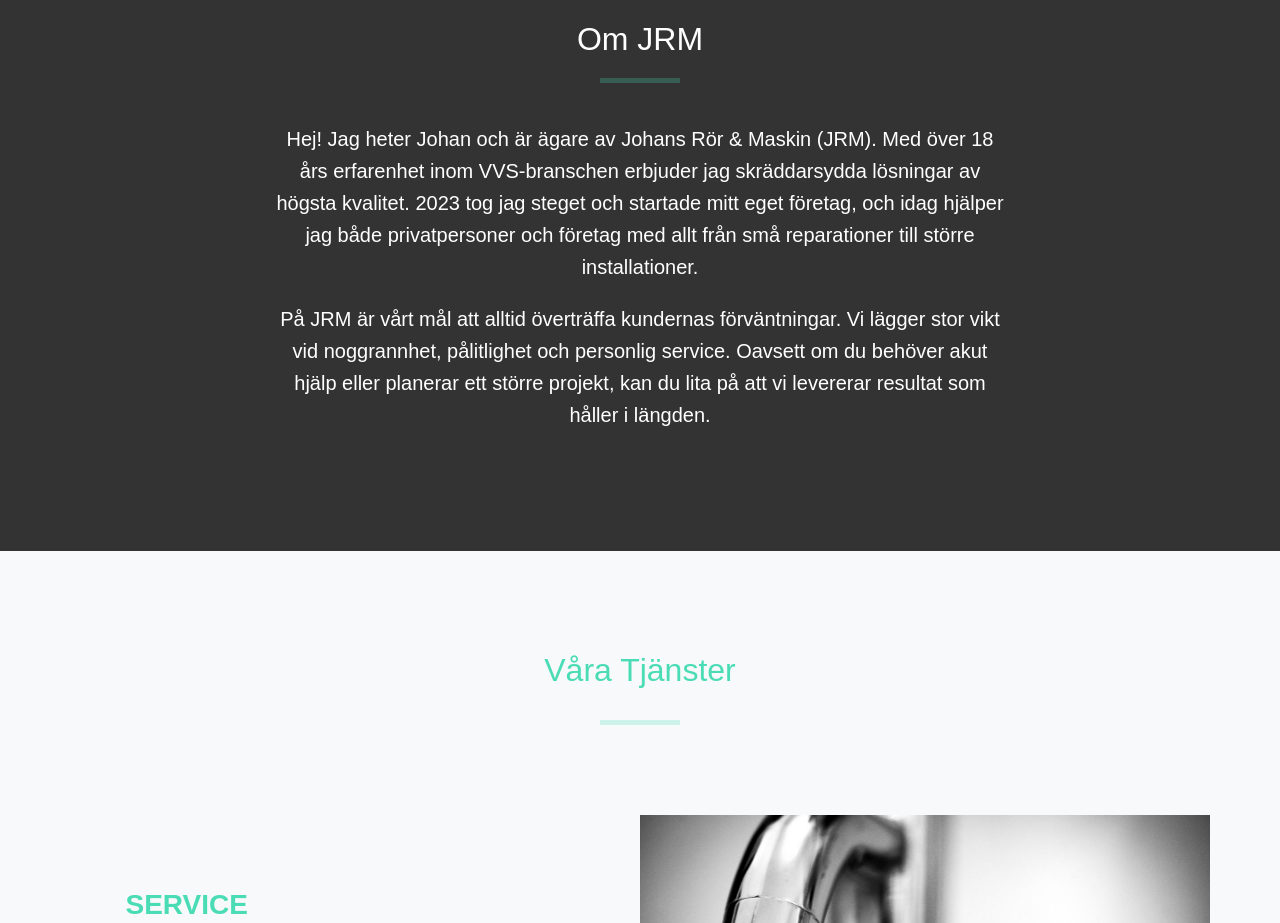
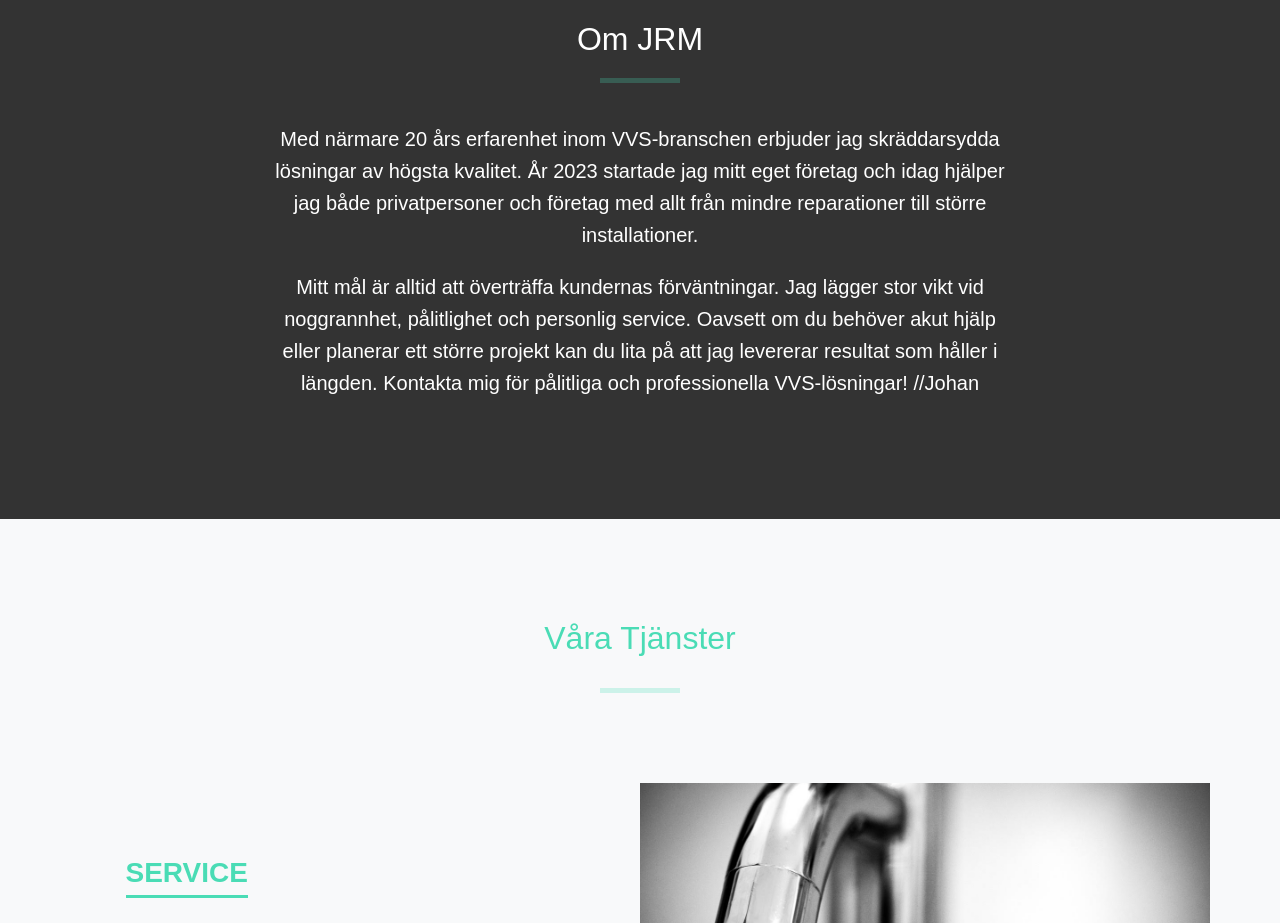
Before and after one commit to zphinxify/zphinxify.github.io, a plain HTML site: page index.html in a window 1280 px wide. Shown: the part 880-1803 px from the top of the page. Drawn offline with nearby package versions, Linux system fonts and the light colour scheme.

Commit message:
Change about text

```diff
--- a/index.html
+++ b/index.html
@@ -98,10 +98,10 @@
                     <hr>
 
                     <p class="lead">
-                        Hej! Jag heter Johan och är ägare av Johans Rör & Maskin (JRM). Med över 18 års erfarenhet inom VVS-branschen erbjuder jag skräddarsydda lösningar av högsta kvalitet. 2023 tog jag steget och startade mitt eget företag, och idag hjälper jag både privatpersoner och företag med allt från små reparationer till större installationer.
+                        Med närmare 20 års erfarenhet inom VVS-branschen erbjuder jag skräddarsydda lösningar av högsta kvalitet. År 2023 startade jag mitt eget företag och idag hjälper jag både privatpersoner och företag med allt från mindre reparationer till större installationer.
                     </p>
                     <p class="lead">
-                        På JRM är vårt mål att alltid överträffa kundernas förväntningar. Vi lägger stor vikt vid noggrannhet, pålitlighet och personlig service. Oavsett om du behöver akut hjälp eller planerar ett större projekt, kan du lita på att vi levererar resultat som håller i längden.
+                        Mitt mål är alltid att överträffa kundernas förväntningar. Jag lägger stor vikt vid noggrannhet, pålitlighet och personlig service. Oavsett om du behöver akut hjälp eller planerar ett större projekt kan du lita på att jag levererar resultat som håller i längden. Kontakta mig för pålitliga och professionella VVS-lösningar! //Johan
                     </p>
                 </div>
             </div>
@@ -124,18 +124,6 @@
                 <div class="col-md-6 service-text-container">
                     <div class="service-text">
                         <h3>SERVICE</h3>
-                        <!-- <p>Vi erbjuder snabb och pålitlig VVS-service för ditt hem eller företag. Oavsett om det handlar om läckande kranar, avloppsproblem eller andra akuta situationer, står vi redo att hjälpa till med vår expertis och högkvalitativa arbete.</p>
-                        <p>Våra tjänster inkluderar:</p>
-                        <ul>
-                            <li>Byte av blandare och kranar</li>
-                            <li>Reparation av läckage</li>
-                            <li>Rensning av avlopp</li>
-                            <li>Felsökning och åtgärd</li>
-                            <li>Underhåll av värmesystem</li>
-                        </ul>
-                        <p>Vi säkerställer alltid att arbetet utförs enligt gällande branschstandarder och med fokus på hållbarhet och kvalitet.</p>
-
-                        -->
                         <p>Har du en läckande kran eller har det blivit stopp i avloppet? Kanske behöver vattenmätaren bytas?
                             Låt mig hjälpa dig - alltid med kvalitet och hållbara lösningar!</p>
                     </div>
@@ -160,16 +148,6 @@
                 <div class="col-md-6 service-text-container order-md-2 order-1">
                     <div class="service-text">
                         <h3>RENOVERING</h3>
-                        <!-- <p>Dags att förnya badrummet eller köket? Vi utför kompletta VVS-renoveringar med fokus på kvalitet och funktion. Från planering till slutförande tar vi hand om hela processen och säkerställer att resultatet blir precis som du önskar.</p>
-                        <p>Våra renoveringstjänster omfattar:</p>
-                        <ul>
-                            <li>Badrumsrenovering</li>
-                            <li>Köksrenovering</li>
-                            <li>Byte av rör och stammar</li>
-                            <li>Installation av nya VVS-system</li>
-                            <li>Renovering av värmesystem</li>
-                        </ul>
-                        <p>Vi samarbetar med andra hantverkare för att leverera en helhetslösning som möter dina behov och överträffar dina förväntningar.</p> -->
                         <p>Planerar ni att renovera ert badrum eller är det dags för ett nytt kök?
                             Jag har hjälpt många hushåll att hitta den bästa lösningen.</p>
                     </div>
@@ -187,23 +165,12 @@
                 <div class="col-md-6 service-text-container">
                     <div class="service-text">
                         <h3>VÄRME</h3>
-                        <!-- <p>Ett effektivt värmesystem är nyckeln till ett behagligt inomhusklimat. Vi hjälper dig att hitta den optimala värmelösningen för ditt hem eller företag, oavsett om det gäller traditionella radiatorer, golvvärme eller moderna värmepumpar.</p>
-                        <p>Våra värmetjänster inkluderar:</p>
-                        <ul>
-                            <li>Installation av värmepumpar</li>
-                            <li>Golvvärme</li>
-                            <li>Radiatorer och konvektorer</li>
-                            <li>Service och underhåll av värmesystem</li>
-                            <li>Energioptimering</li>
-                        </ul>
-                        <p>Vi hjälper dig att välja en energieffektiv lösning som passar dina behov och din budget.</p> -->
                         <p>Minska er uppvärmningskostnad med en ny värmepump.
                             Kostnadsfri offert med fastpris – installerat och klart!
                             Jag erbjuder även installation av vattenburen golvvärme och radiatorer.</p>
                     </div>
                 </div>
 
-                <!-- VÄRME Image -->
                 <div class="col-md-6 service-image-container">
                     <div class="service-image" style="background-image: url('images/varme.png');">
                     </div>
@@ -222,16 +189,6 @@
                 <div class="col-md-6 service-text-container order-md-2 order-1">
                     <div class="service-text">
                         <h3>NYPRODUKTION</h3>
-                        <!-- <p>Vid nybyggnation är det viktigt att VVS-installationen utförs korrekt från början. Vi erbjuder kompletta VVS-lösningar för alla typer av nybyggnation, från enskilda villor till flerbostadshus och kommersiella fastigheter.</p>
-                        <p>Våra nyproduktions-tjänster omfattar:</p>
-                        <ul>
-                            <li>Projektering och planering</li>
-                            <li>Komplett rördragning</li>
-                            <li>Installation av värmesystem</li>
-                            <li>Badrum och kök</li>
-                            <li>Slutbesiktning och dokumentation</li>
-                        </ul>
-                        <p>Vi följer alla gällande byggregler och säkerställer att installationen uppfyller höga krav på kvalitet och hållbarhet.</p> -->
                         <p>Ska ni bygga ny villa, garage eller kanske sommarstuga?
                             Låt mig vara behjälplig från planering till färdig installation.</p>
                     </div>
```
